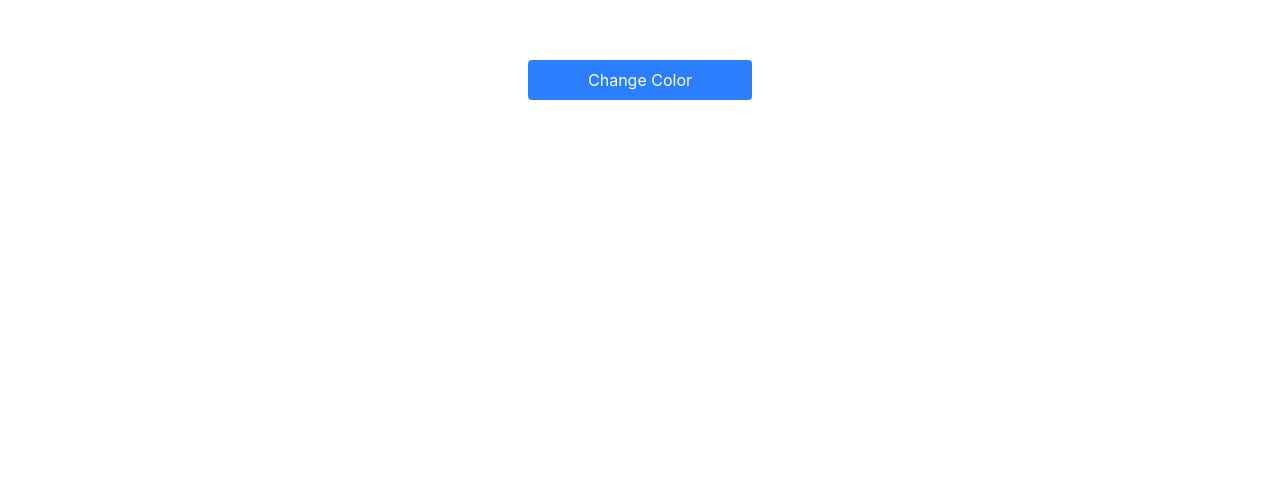
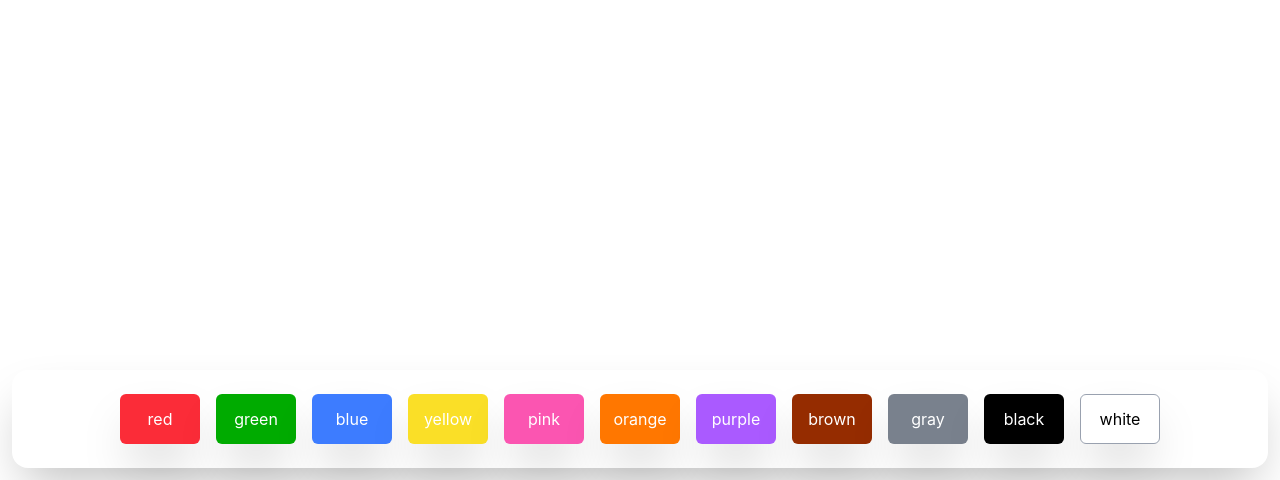
Before and after one commit to Patelrahul3501/counter, a React (Vite) app: page / in a window 1280 px wide. Shown: the part 320-800 px from the top of the page. Built offline with nearby package versions, Linux system fonts and the light colour scheme.

Commit message:
Advance BG Change With TailWind CSS

```diff
--- a/src/Random_BG.jsx
+++ b/src/Random_BG.jsx
@@ -1,22 +1,45 @@
-
-
+import {useState,useEffect} from "react"
 
 function Random_BG(){
 
-    const colors = ["red","green","blue","yellow","pink","orange","purple","brown","gray","black","white"];
+    const [color,setColor] = useState("");
 
-    function changeColor(){
+    // const colors = ["red","Green","blue","yellow","pink","orange","purple","brown","gray","black","white"];
 
-        const randomcolor = colors[Math.floor(Math.random() * colors.length)];
-        console.log(randomcolor)
-        document.body.style.backgroundColor = randomcolor;
+    const colors = {
+            red: { name: "red", code: "oklch(63.7% 0.237 25)" },
+            green: { name: "green", code: "oklch(63.7% 0.237 142)" },
+            blue: { name: "blue", code: "oklch(63.7% 0.237 264)" },
+            yellow: { name: "yellow", code: "oklch(90% 0.18 100)" },
+            pink: { name: "pink", code: "oklch(70% 0.22 350)" },
+            orange: { name: "orange", code: "oklch(75% 0.22 50)" },
+            purple: { name: "purple", code: "oklch(65% 0.25 300)" },
+            brown: { name: "brown", code: "oklch(45% 0.15 40)" },
+            gray: { name: "gray", code: "oklch(60% 0.02 260)" },
+            black: { name: "black", code: "oklch(0% 0 0)" },
+            white: { name: "white", code: "oklch(100% 0 0)" }
+};
 
-    }
+    useEffect(()=>{
+        document.body.style.backgroundColor = color;
+    },[color])
 
     return(
         <>
-            <div className="flex justify-center items-center h-screen">
-            <button onClick={changeColor} className="bg-blue-500 text-white px-15 py-2 rounded cursor-pointer">Change Color</button>
+            <div className="fixed bottom-0 w-full">
+            <div className="bg-white-300 flex justify-center p-4 m-3 rounded-2xl shadow-2xl">
+                {
+                    Object.keys(colors).map((color,index)=>{
+                        // console.log(color)
+                        // console.log(colors[color].code)
+                        return(
+                            <button key={index}
+                            style={{backgroundColor : colors[color].code}}
+                            className={`p-3 w-20 rounded-md cursor-pointer m-2 ${color === "white" ? "text-black border border-gray-400" : "text-white"} shadow-2xl`} onClick={()=>setColor(color)}>{color}</button>
+                        )
+                    })
+                }
+            </div>
             </div>
         </>
     )
```
